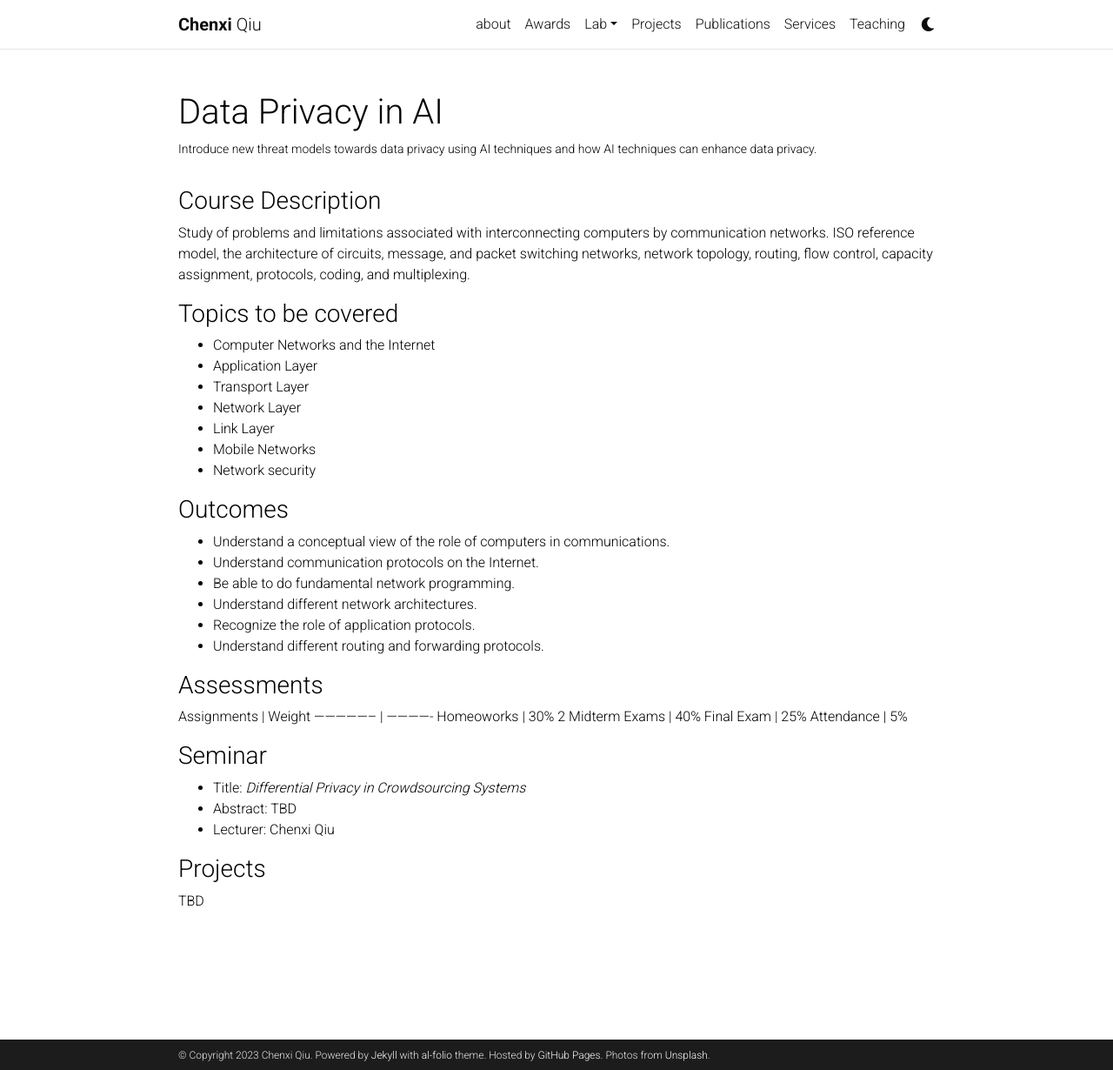
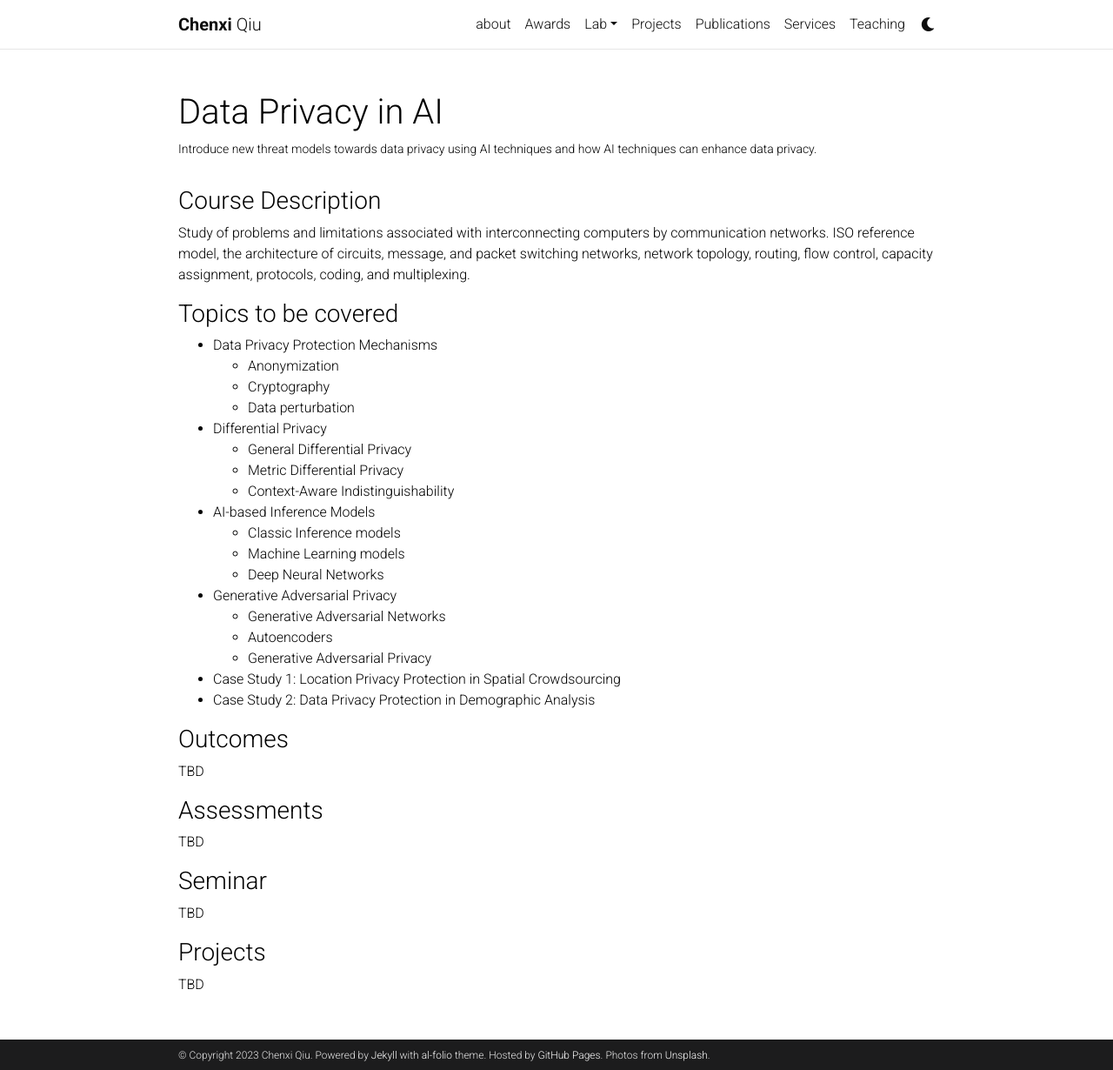
Before and after one commit to chenxiunt/chenxiunt.github.io, a Jekyll site: the page built from _teaching/DataPrivacyAI.markdown, in a window 1280 px wide and 1230 px high. Shown: the whole window at 87% size. Built offline with Jekyll 4.4.1, drawn with Linux system fonts in a browser that asks for light colours; comment, search, counter and statistics services are not loaded; a style sheet for code colours, icons or effects is not loaded.

Commit message:
Update DataPrivacyAI.markdown

```diff
--- a/_teaching/DataPrivacyAI.markdown
+++ b/_teaching/DataPrivacyAI.markdown
@@ -12,35 +12,34 @@ Study of problems and limitations associated with interconnecting computers by c
 
 
 ### Topics to be covered ###
-* Computer Networks and the Internet
-* Application Layer
-* Transport Layer
-* Network Layer
-* Link Layer
-* Mobile Networks
-* Network security
+* Data Privacy Protection Mechanisms
+  * Anonymization
+  * Cryptography
+  * Data perturbation
+* Differential Privacy
+  * General Differential Privacy
+  * Metric Differential Privacy
+  * Context-Aware Indistinguishability
+* AI-based Inference Models
+  * Classic Inference models
+  * Machine Learning models
+  * Deep Neural Networks
+* Generative Adversarial Privacy
+  * Generative Adversarial Networks
+  * Autoencoders
+  * Generative Adversarial Privacy
+* Case Study 1: Location Privacy Protection in Spatial Crowdsourcing
+* Case Study 2: Data Privacy Protection in Demographic Analysis
 
 ### Outcomes ###
-* Understand a conceptual view of the role of computers in communications.
-* Understand communication protocols on the Internet.
-* Be able to do fundamental network programming.
-* Understand different network architectures.
-* Recognize the role of application protocols.
-* Understand different routing and forwarding protocols.
+TBD
 
 ### Assessments ###
-Assignments       | Weight
------------------ | -------------
-Homeoworks        | 30%
-2 Midterm Exams   | 40%
-Final Exam        | 25%
-Attendance        | 5%
+TBD
 
 
 ### Seminar ###
-* Title: *Differential Privacy in Crowdsourcing Systems*
-* Abstract: TBD
-* Lecturer: Chenxi Qiu
+TBD
 
 
 ### Projects ###
```
